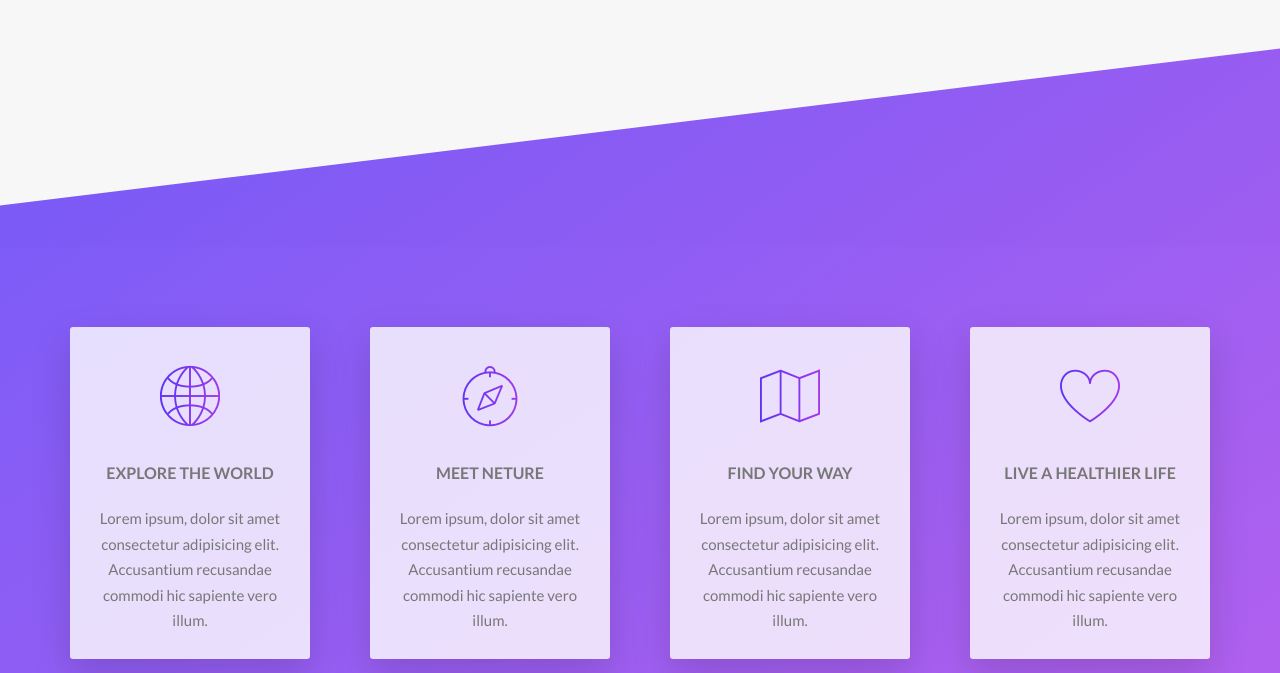
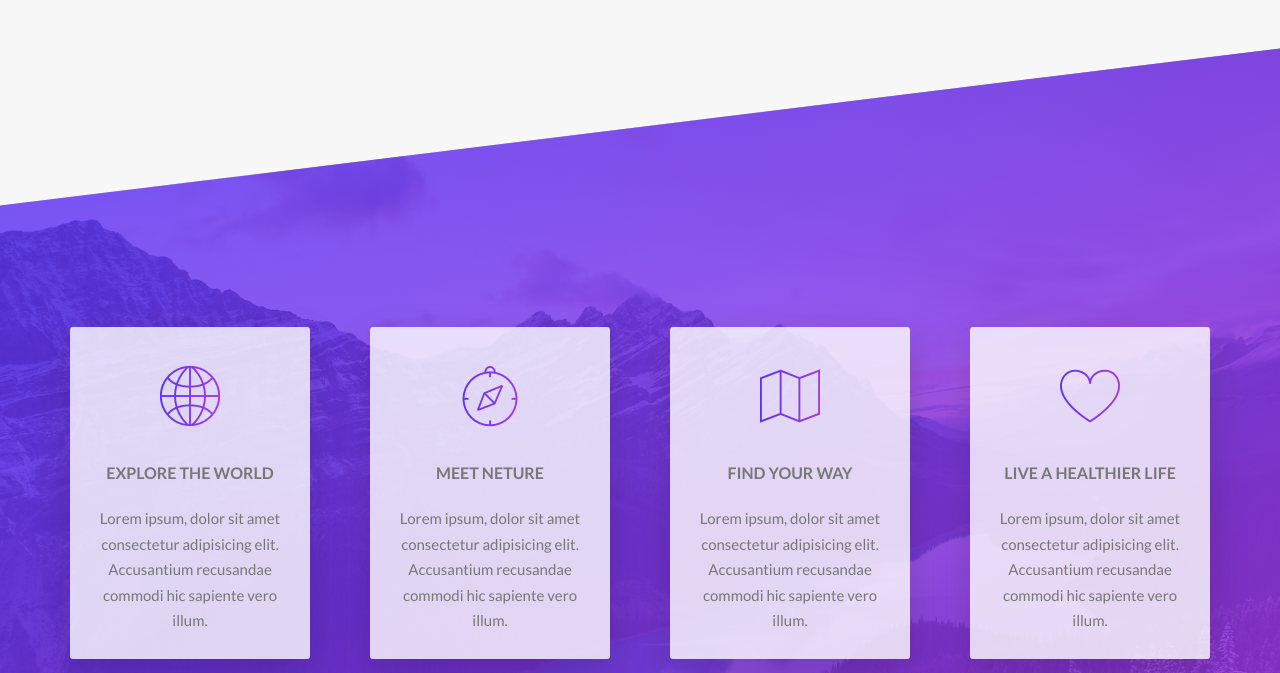
Before and after one commit to MehediBijoy/natours-sass, a website: page index.html in a window 1280 px wide. Shown: the part 1348-2021 px from the top of the page. Drawn offline with Linux system fonts and the light colour scheme; the site is published under a folder, as on GitHub Pages, so addresses that start at the root find nothing.

Commit message:
feature image fixed

```diff
--- a/sass/pages/_home.scss
+++ b/sass/pages/_home.scss
@@ -11,7 +11,7 @@
             rgba($color-primary, 0.8),
             rgba($color-secondry, 0.8)
         ),
-        url("/img/nat-4.jpg");
+        url("../img/nat-4.jpg");
         background-size: cover;
         background-position: top;
         transform: skewY(-7deg);
```
Also changed, not shown: css/style.css.
